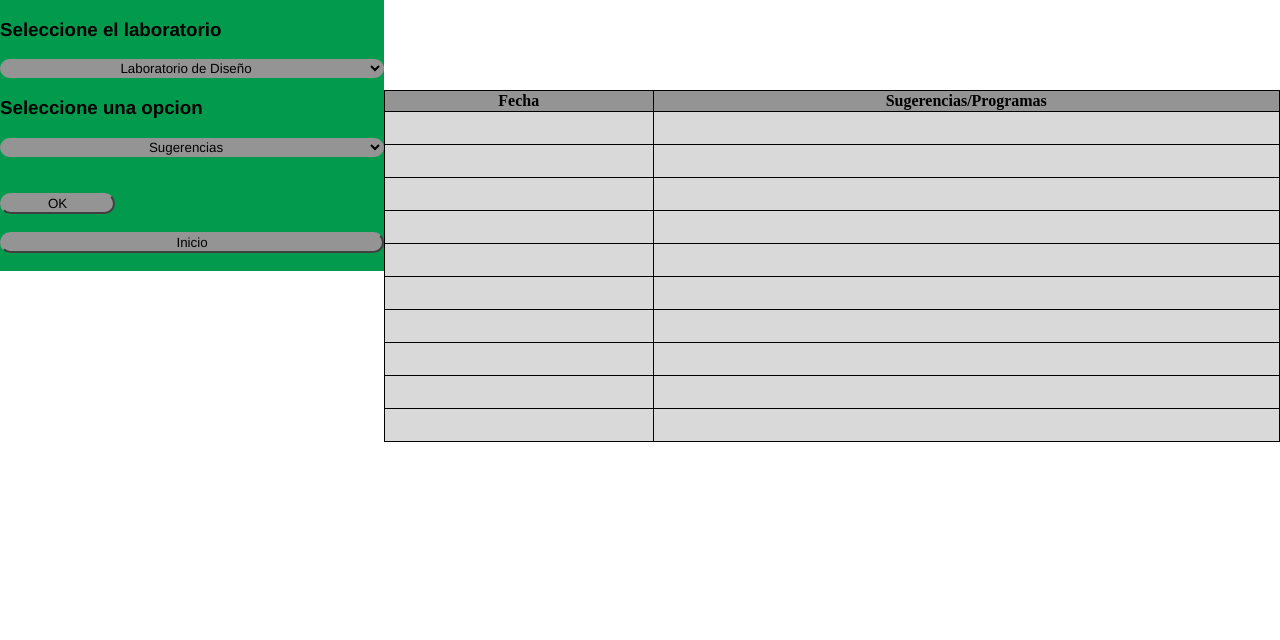
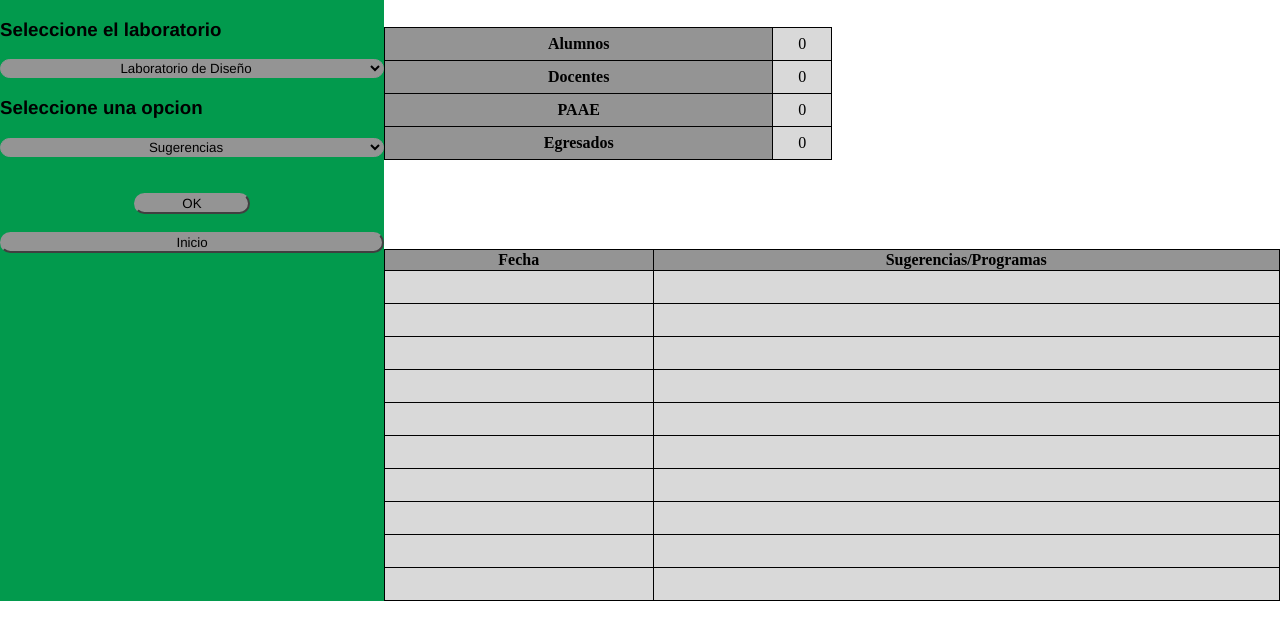
Before and after one commit to PauGF/WebAppRegistroLabs, a PHP site: page /pages/Suggestions.php in a window 1280 px wide. Shown: the top 640 px of the page. Run offline with PHP 8.4, Linux system fonts and the light colour scheme; lists and menus that the app fills with data are empty.

Commit message:
cambios2

```diff
--- a/css/styleslog.css
+++ b/css/styleslog.css
@@ -30,8 +30,8 @@ td{
 }
 
 #ok{
-	margin-right:auto;
-	margin-left:auto;
+	margin-right:20%;
+	margin-left:35%;
 	width:30%;
 	font-family: 'Helvetica', sans-serif;
 	text-align:center;
@@ -60,7 +60,6 @@ h3{
 #contenedor-form{
 	width: 30%;
 	background: #029a4d;
-	height: 100% ;
 }
 
 
--- a/css/stylessu.css
+++ b/css/stylessu.css
@@ -30,8 +30,8 @@ td{
 }
 
 #ok{
-	margin-right:auto;
-	margin-left:auto;
+	margin-right:20%;
+	margin-left:35%;
 	width:30%;
 	font-family: 'Helvetica', sans-serif;
 	text-align:center;
@@ -60,7 +60,7 @@ h3{
 #contenedor-form{
 	width: 30%;
 	background: #029a4d;
-	height: 100% ;
+
 }
 
 
@@ -85,3 +85,12 @@ border-collapse: collapse;
 	border: 1px solid #000;
 	background: #949494;
 }
+
+#tablacontador{
+       border: 1px solid #000;
+	width: 50%;
+	text-align: center;
+	vertical-align: center;
+	border-collapse: collapse;
+	margin-top: 3%;
+}
--- a/pages/Suggestions.php
+++ b/pages/Suggestions.php
@@ -38,6 +38,27 @@
 </form>
 </div>
 <div id="tabla">
+<div>
+<table id="tablacontador">
+<tr>
+<th>Alumnos</th>
+<td><output name="alumnos" >0</output><br></td>
+</tr>
+<tr>
+<th>Docentes</th>
+<td><output name="docentes" >0</output><br></td>
+</tr>
+<tr>
+<th>PAAE</th>
+<td><output name="paae" >0</output><br></td>
+</tr>
+<tr>
+<th>Egresados</th>
+<td><output name="egresados" >0</output><br></td>
+</tr>
+</table>
+</div>
+
 <table>
 	  <tr>
 	    <th id="fecha">Fecha</th>
```
